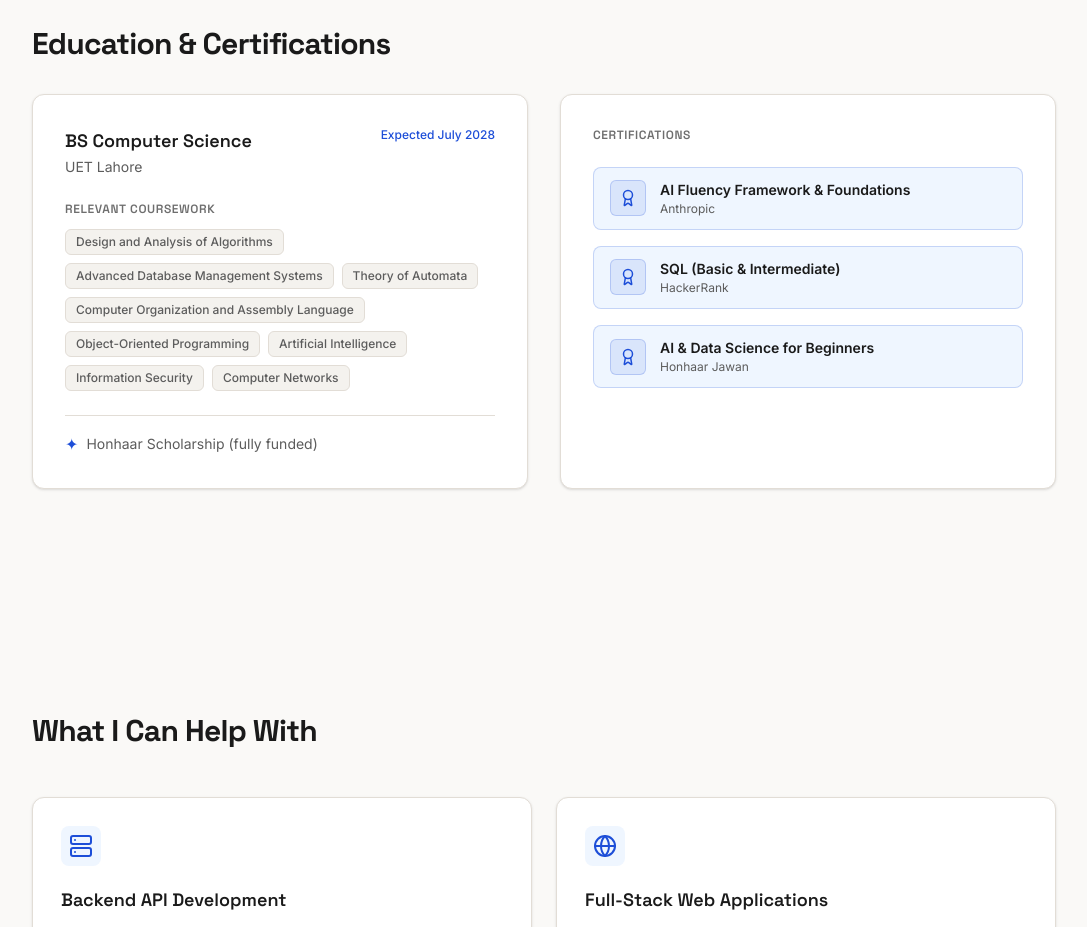
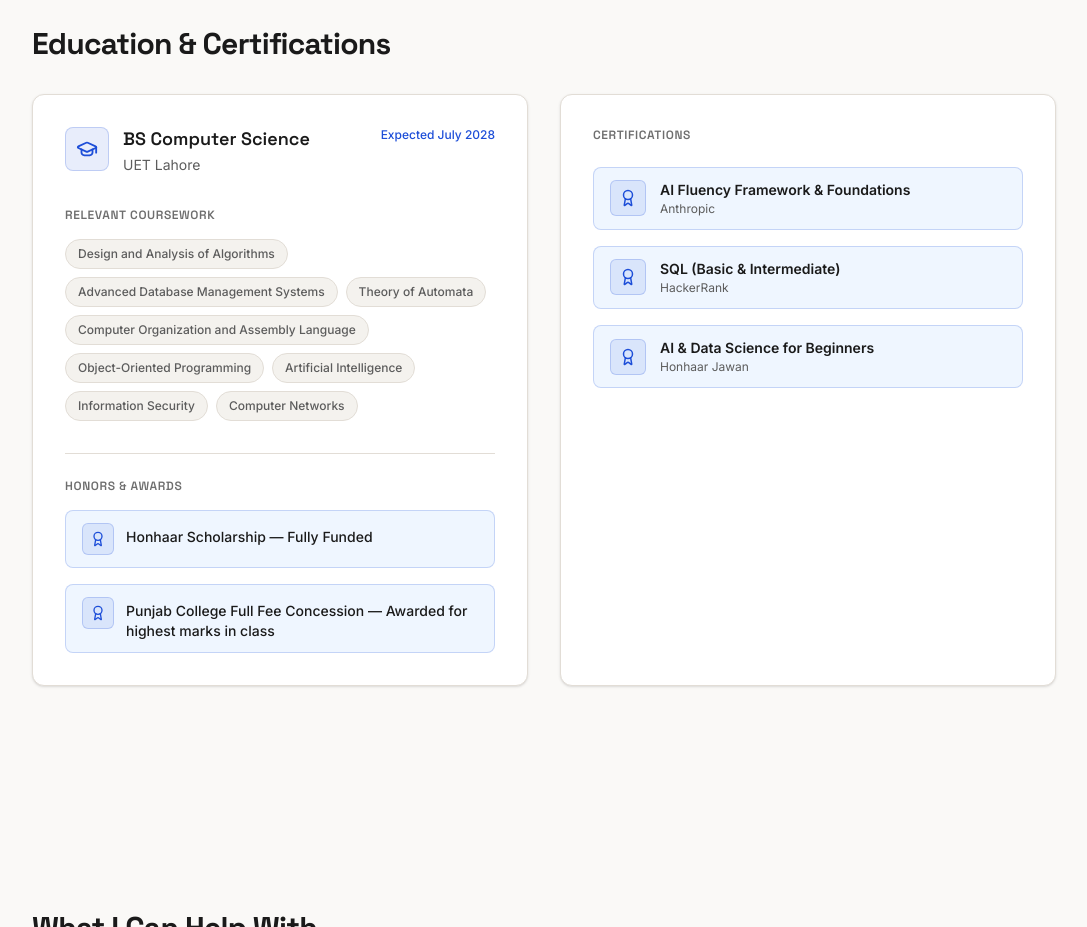
Before and after one commit to Mairaarshad19/Portfolio, a Next.js app: page / in a window 1280 px wide. Shown: the part 6320-7247 px from the top of the page, without its empty margins (96-1183 px from the left). Built offline with nearby package versions, Linux system fonts and the light colour scheme.

Commit message:
fix: restore merit-based Punjab College honor, add icons and pill-style coursework

```diff
--- a/src/components/Education.tsx
+++ b/src/components/Education.tsx
@@ -1,6 +1,6 @@
 "use client";
 
-import { Award } from "lucide-react";
+import { Award, GraduationCap } from "lucide-react";
 import { educationContent } from "@/data/portfolio-content";
 import { useScrollReveal } from "@/lib/useScrollReveal";
 
@@ -23,28 +23,33 @@ export default function Education() {
           {/* ── LEFT COLUMN — Education ── */}
           <div className="card-lift bg-bg-elevated border border-border rounded-xl p-6 sm:p-8 shadow-sm h-full">
             {/* Degree row */}
-            <div className="flex flex-col sm:flex-row sm:items-start sm:justify-between gap-1 mb-6">
-              <div>
-                <h3 className="text-lg font-display font-semibold text-fg">
-                  {degree}
-                </h3>
-                <p className="text-sm text-fg-muted mt-0.5">{institution}</p>
+            <div className="flex flex-col sm:flex-row sm:items-start sm:justify-between gap-4 mb-8">
+              <div className="flex items-start gap-3.5">
+                <span className="w-11 h-11 shrink-0 rounded-lg bg-accent/10 border border-accent/20 flex items-center justify-center">
+                  <GraduationCap size={22} className="text-accent" />
+                </span>
+                <div>
+                  <h3 className="text-lg font-display font-semibold text-fg leading-snug">
+                    {degree}
+                  </h3>
+                  <p className="text-sm text-fg-muted mt-1">{institution}</p>
+                </div>
               </div>
               <span className="text-xs font-medium text-accent whitespace-nowrap">
                 {year}
               </span>
             </div>
 
-            {/* Relevant coursework */}
-            <div className="mb-6">
-              <h4 className="text-xs font-display font-semibold text-fg-dim uppercase tracking-wider mb-3">
+            {/* Relevant coursework — pill tags */}
+            <div className="mb-8">
+              <h4 className="text-xs font-display font-semibold text-fg-dim uppercase tracking-wider mb-4">
                 Relevant Coursework
               </h4>
               <div className="flex flex-wrap gap-2">
                 {coursework.map((course) => (
                   <span
                     key={course}
-                    className="px-2.5 py-1 text-xs font-medium text-fg-muted bg-bg-secondary border border-border rounded-md"
+                    className="px-3 py-1.5 text-xs font-medium text-fg-muted bg-bg-secondary border border-border rounded-full"
                   >
                     {course}
                   </span>
@@ -52,12 +57,24 @@ export default function Education() {
               </div>
             </div>
 
-            {/* Honors */}
-            <div className="pt-4 border-t border-border">
-              <span className="inline-flex items-center gap-2 text-sm text-fg-muted">
-                <span className="text-accent text-base">✦</span>
-                {honors}
-              </span>
+            {/* Honors — highlighted lines with award icons */}
+            <div className="pt-6 border-t border-border space-y-4">
+              <h4 className="text-xs font-display font-semibold text-fg-dim uppercase tracking-wider">
+                Honors & Awards
+              </h4>
+              {honors.map((honor) => (
+                <div
+                  key={honor}
+                  className="flex items-start gap-3 bg-accent-subtle border border-accent/20 rounded-lg px-4 py-3"
+                >
+                  <span className="w-8 h-8 shrink-0 rounded-md bg-accent/10 border border-accent/20 flex items-center justify-center">
+                    <Award size={16} className="text-accent" />
+                  </span>
+                  <p className="text-sm font-medium text-fg leading-snug pt-1">
+                    {honor}
+                  </p>
+                </div>
+              ))}
             </div>
           </div>
 
--- a/src/data/portfolio-content.ts
+++ b/src/data/portfolio-content.ts
@@ -17,7 +17,10 @@ export const educationContent = {
     "Information Security",
     "Computer Networks",
   ],
-  honors: "Honhaar Scholarship (fully funded)",
+  honors: [
+    "Honhaar Scholarship — Fully Funded",
+    "Punjab College Full Fee Concession — Awarded for highest marks in class",
+  ],
   certifications: [
     { name: "AI Fluency Framework & Foundations", issuer: "Anthropic" },
     { name: "SQL (Basic & Intermediate)", issuer: "HackerRank" },
```
